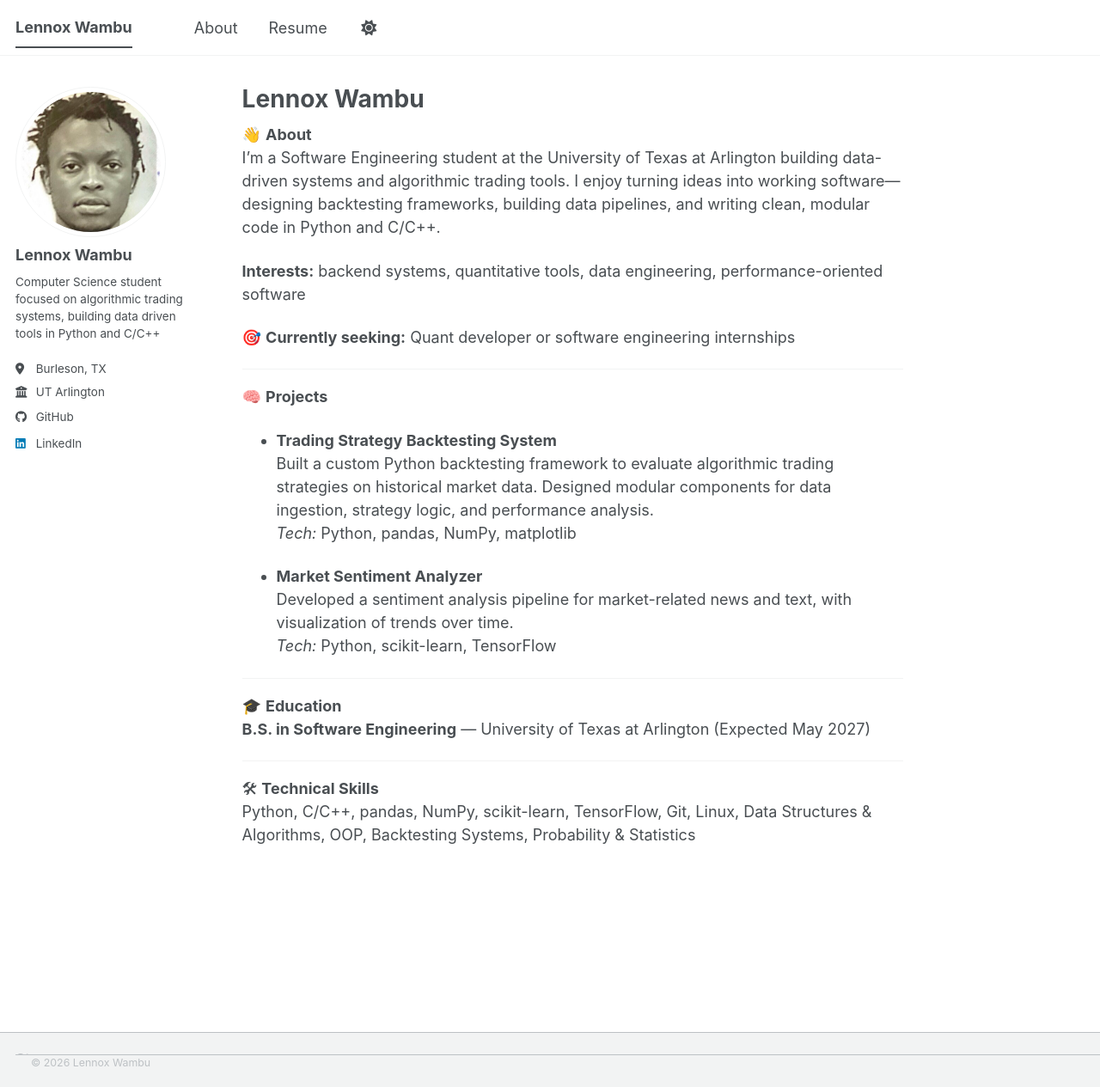
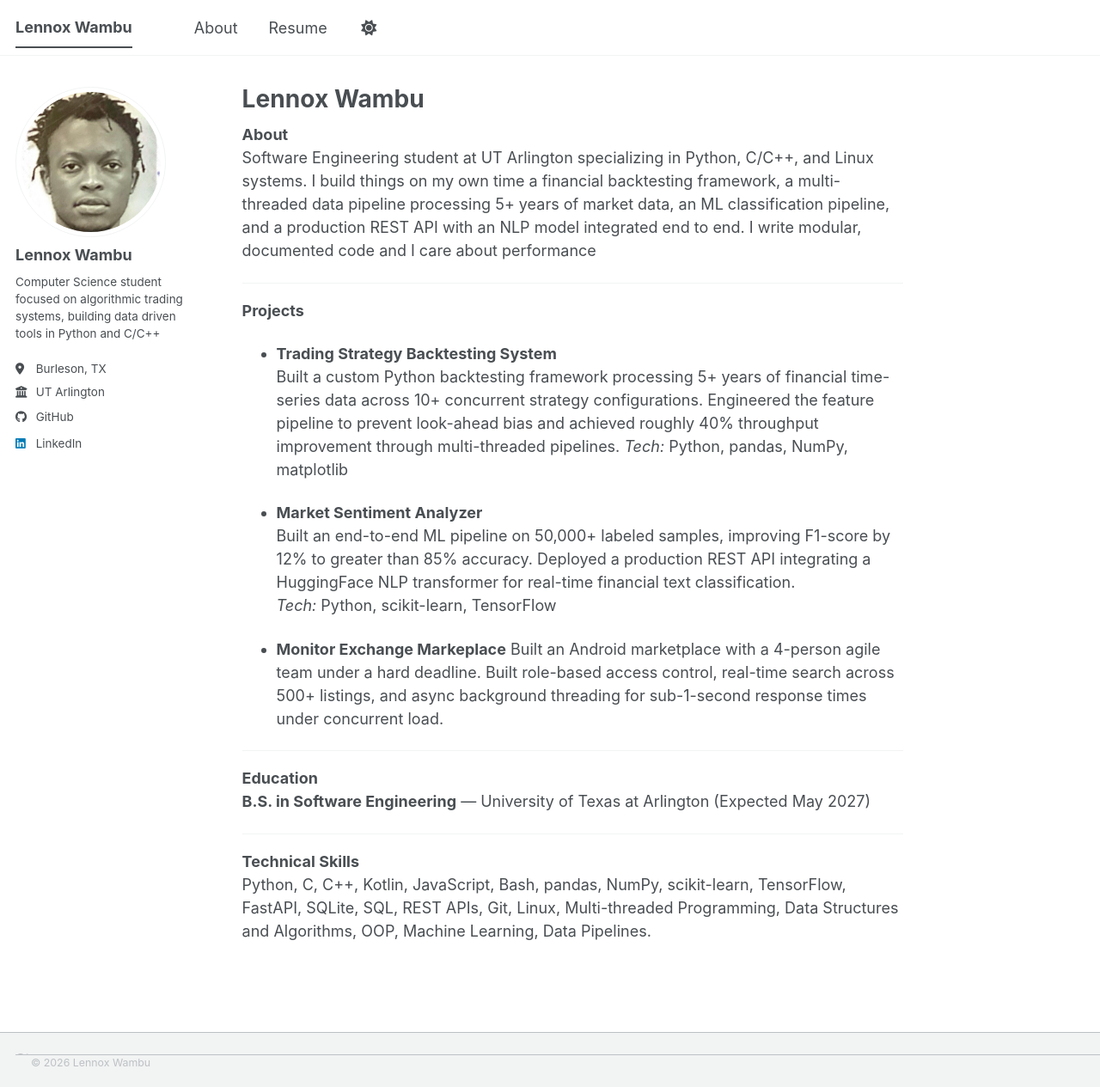
Before and after one commit to lennox909/lennox909.github.io, a Jekyll site: the page built from _pages/about.md, in a window 1280 px wide and 1265 px high. Shown: the whole window at 86% size. Built offline with Jekyll 4.4.1, drawn with Linux system fonts in a browser that asks for light colours; a script bundle is joined from its source files by our own code; library files that are not in the unit come from our copies.

Commit message:
Revise about page with updated skills and projects
Updated the about page to reflect current projects, skills, and interests, enhancing clarity and detail.

```diff
--- a/_pages/about.md
+++ b/_pages/about.md
@@ -7,33 +7,30 @@ redirect_from:
   - /about.html
 ---
 
-👋 **About**
-I’m a Software Engineering student at the University of Texas at Arlington building data-driven systems and algorithmic trading tools. I enjoy turning ideas into working software—designing backtesting frameworks, building data pipelines, and writing clean, modular code in Python and C/C++.
-
-**Interests:** backend systems, quantitative tools, data engineering, performance-oriented software
-
-🎯 **Currently seeking:** Quant developer or software engineering internships
+ **About**
+Software Engineering student at UT Arlington specializing in Python, C/C++, and Linux systems. I build things on my own time a financial backtesting framework, a multi-threaded data pipeline processing 5+ years of market data, an ML classification pipeline, and a production REST API with an NLP model integrated end to end. I write modular, documented code and I care about performance
 
 ---
 
-🧠 **Projects**
+ **Projects**
 
 - **Trading Strategy Backtesting System**
-  Built a custom Python backtesting framework to evaluate algorithmic trading strategies on historical market data. Designed modular components for data ingestion, strategy logic, and performance analysis.
+Built a custom Python backtesting framework processing 5+ years of financial time-series data across 10+ concurrent strategy configurations. Engineered the feature pipeline to prevent look-ahead bias and achieved roughly 40% throughput improvement through multi-threaded pipelines.
   *Tech:* Python, pandas, NumPy, matplotlib
 
-
 - **Market Sentiment Analyzer**
-  Developed a sentiment analysis pipeline for market-related news and text, with visualization of trends over time.
+ Built an end-to-end ML pipeline on 50,000+ labeled samples, improving F1-score by 12% to greater than 85% accuracy. Deployed a production REST API integrating a HuggingFace NLP transformer for real-time financial text classification.
   *Tech:* Python, scikit-learn, TensorFlow
 
+ - **Monitor Exchange Markeplace**
+   Built an Android marketplace with a 4-person agile team under a hard deadline. Built role-based access control, real-time search across 500+ listings, and async background threading for sub-1-second response times under concurrent load.
 
 ---
 
-🎓 **Education**
+  **Education**
 **B.S. in Software Engineering** — University of Texas at Arlington (Expected May 2027)
 
 ---
 
-🛠 **Technical Skills**
-Python, C/C++, pandas, NumPy, scikit-learn, TensorFlow, Git, Linux, Data Structures & Algorithms, OOP, Backtesting Systems, Probability & Statistics
+  **Technical Skills**
+Python, C, C++, Kotlin, JavaScript, Bash, pandas, NumPy, scikit-learn, TensorFlow, FastAPI, SQLite, SQL, REST APIs, Git, Linux, Multi-threaded Programming, Data Structures and Algorithms, OOP, Machine Learning, Data Pipelines.
```
